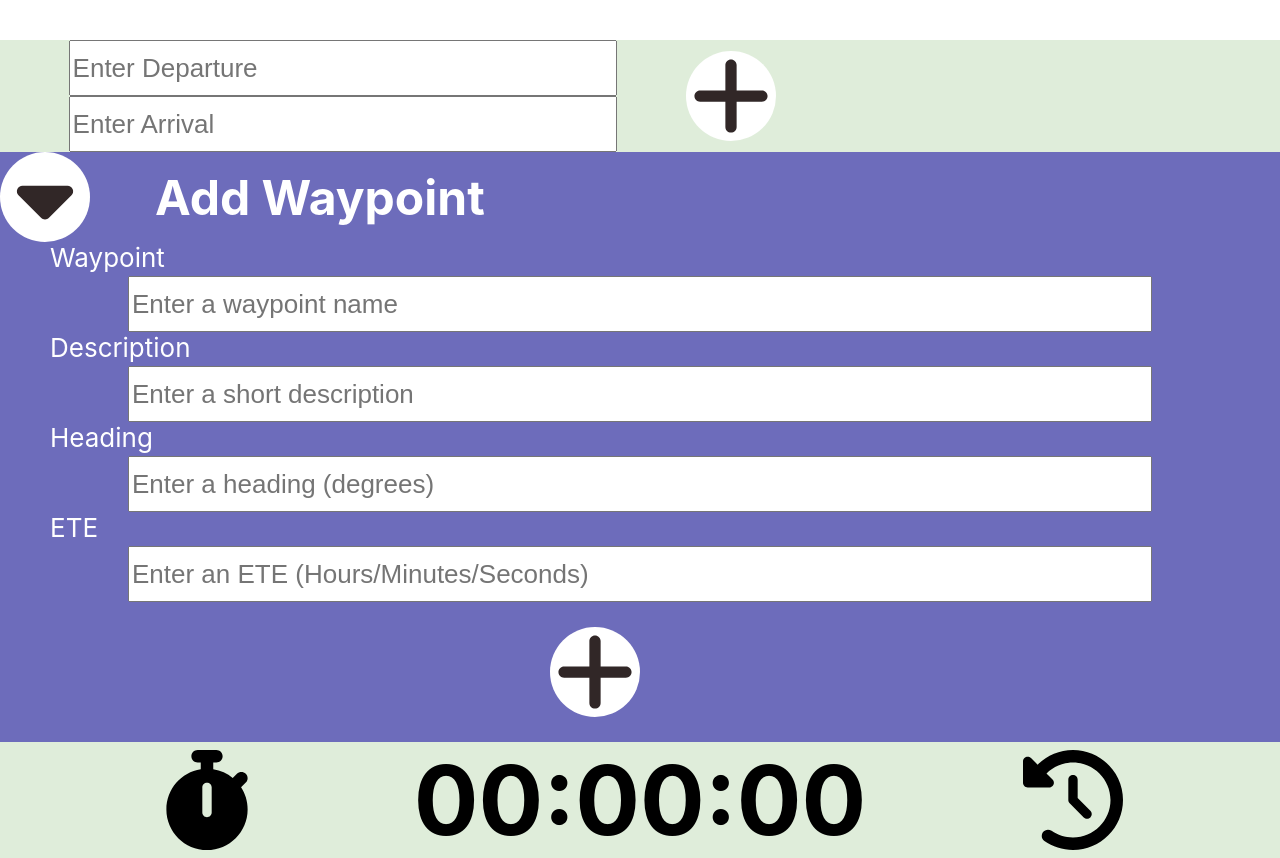
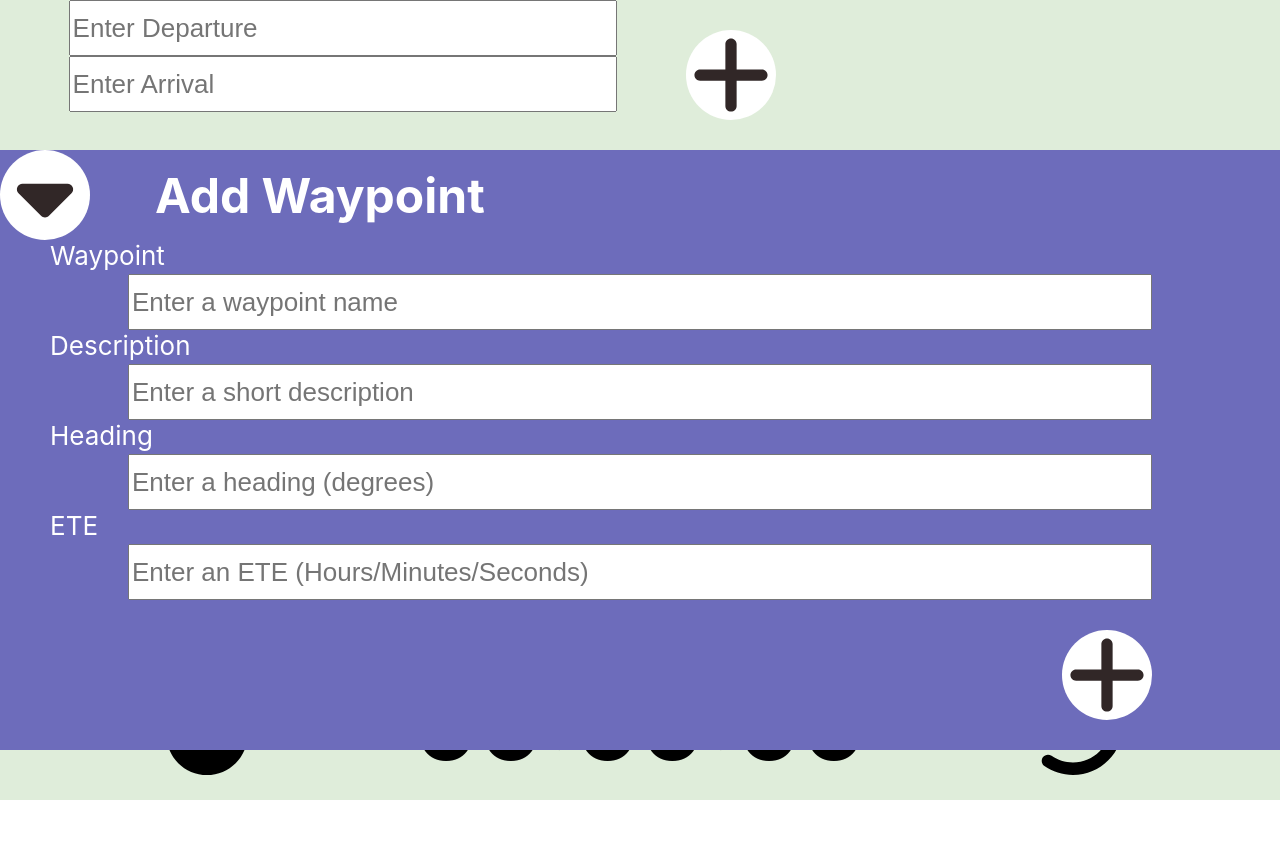
Before and after one commit to shaawwn/flight-planner, a React (Create React App) app: page / in a window 1280 px wide. Both pictures are taken after a click on the element "Add Waypoint". After the commit the page ends 800 px from the top, so only its background shows below. Built offline with nearby package versions, Linux system fonts and the light colour scheme.

Commit message:
added fixed positions to header/timer and changed margins for add waypoint menu

```diff
--- a/src/components/DepartureArrivalInput.js
+++ b/src/components/DepartureArrivalInput.js
@@ -5,10 +5,16 @@ import {faPlus, faCaretDown} from '@fortawesome/free-solid-svg-icons'
 function DepartureArrivalInput({addDepartureArrivalCodes}) {
 
     function handleClick() {
+
         let departure = document.getElementsByName('departure')[0]
         let arrival = document.getElementsByName('arrival')[0]
 
-        addDepartureArrivalCodes(departure.value, arrival.value)
+        if(!departure.value || !arrival.value) {
+            alert("You must enter values for both fields")
+            return false
+        }
+
+        addDepartureArrivalCodes(departure.value.toUpperCase(), arrival.value.toUpperCase())
     }
     return(
         <div className="header airport-add">
--- a/src/components/Timer.js
+++ b/src/components/Timer.js
@@ -1,6 +1,6 @@
 import {useState, useEffect, useRef} from 'react';
 import { FontAwesomeIcon } from '@fortawesome/react-fontawesome'
-import {faStopwatch, faClockRotateLeft} from '@fortawesome/free-solid-svg-icons'
+import {faStopwatch, faClockRotateLeft, faCirclePause} from '@fortawesome/free-solid-svg-icons'
 
 
 function Timer() {
@@ -16,8 +16,17 @@ function Timer() {
 
 
     function handleClick() {
-        console.log("Clicking timer icon")
-        setActive(true)
+
+        if(active) {
+            // pause
+            clearInterval(timerID)
+            setActive(false)
+
+        } else if(!active) {
+            // start
+            setActive(true)
+        }
+        // setActive(true)
     }
 
     function displayIcon(icon) {
@@ -65,6 +74,26 @@ function Timer() {
             <p className="timer-display">{formatTimeDisplay(tick)}</p>
         )
     }
+
+    function displayStopWatchPause() {
+
+        if(active) {
+            return(
+                <FontAwesomeIcon icon={faCirclePause}
+                    className="timer-icon"
+                    onClick={handleClick}
+                />
+            )
+        } else if(!active) {
+            return(
+                <FontAwesomeIcon
+                    icon={faStopwatch}
+                    className="timer-icon"
+                    onClick={handleClick}
+                />
+            )
+        }
+    }
     useEffect(() => {
         if(active === true) {
             setTimerID(setInterval(() => {
@@ -76,11 +105,12 @@ function Timer() {
 
     return(
         <div className="timer">
-            <FontAwesomeIcon
+            {/* <FontAwesomeIcon
                 icon={faStopwatch}
                 className="timer-icon"
                 onClick={handleClick}
-            />
+            /> */}
+            {displayStopWatchPause()}
             {displayTimer()}
             <FontAwesomeIcon
                 icon={faClockRotateLeft}
--- a/src/components/WaypointAddMenu.js
+++ b/src/components/WaypointAddMenu.js
@@ -45,6 +45,7 @@ function WaypointAddMenu({addWaypoint, toggleAddWaypointMenu}) {
                 <label htmlFor="ete">ETE</label>
                 <input name="ete" type="text" placeholder="Enter an ETE (Hours/Minutes/Seconds)"></input>
             </div>
+            <div className="waypoint-add-btn-wrapper">
                 <FontAwesomeIcon
                     icon={faPlus}
                     size="3x"
@@ -52,6 +53,8 @@ function WaypointAddMenu({addWaypoint, toggleAddWaypointMenu}) {
                     onClick={(e) => handleClick(e)}
                     />
             </div>
+
+        </div>
     )
 }
 
--- a/src/styles/style.css
+++ b/src/styles/style.css
@@ -38,9 +38,7 @@ body {
     background-color: var(--background-main);
     display: flex;
     flex-direction: column;
-    height: 95vh;
-    margin-top:5vh;
-    /* background-color: red; */
+    height: 100vh;
 }
 
 .header, .timer, .waypoint {
@@ -62,6 +60,7 @@ body {
     height: 150px;
     text-align: center;
     font-size: 36px;
+    position: fixed;
 }
 
 .airport-add {
@@ -133,6 +132,7 @@ body {
     background-color: var(--waypoint-add);
     color: white;
     justify-content: flex-start;
+    margin-top: 150px;
 }
 
 .waypoint-add > p {
@@ -177,15 +177,23 @@ body {
     font-size: 26px;
 }
 
+.waypoint-add-btn-wrapper {
+    display: flex;
+    justify-content: flex-end;
+    height: 150px;
+}
 .waypoint-add-btn {
-    /* margin-left: 550px; */
-    margin: 25px 550px;
+    margin-right: 10%;
+    margin-top: auto;
+    margin-bottom: auto;
+    /* margin: 25px 550px; */
+    /* margin-left: 50%; */
 }
 
 /* Timer */
 
 .timer {
-    /* position: fixed; */
+    position: fixed;
     bottom: 0px;
     width: 100%;
     height: 150px;
```
Lines whose indentation alone changed are shown as unchanged.
